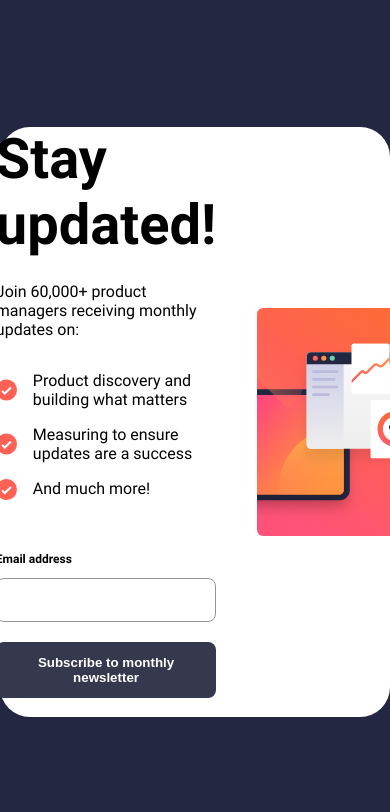
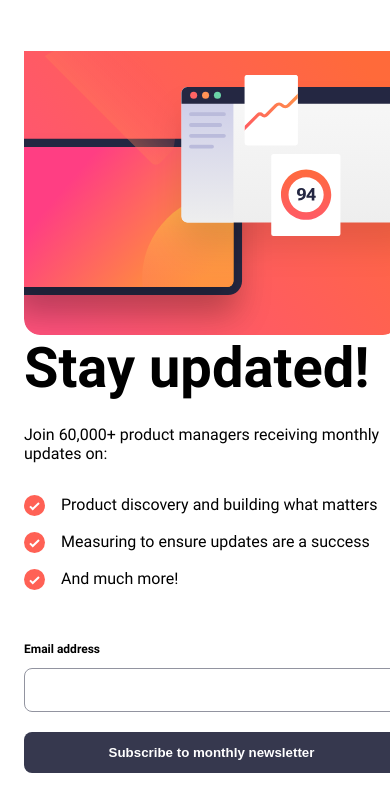
Before and after one commit to 987456987/newsletter-sign-up-react, a React (Vite) app: page / in a window 390 px wide. Shown: the top 812 px of the page. Built offline with nearby package versions, Linux system fonts and the light colour scheme.

Commit message:
started mobile

```diff
--- a/src/App.css
+++ b/src/App.css
@@ -60,7 +60,7 @@ body {
   flex: 1;
   display: grid;
 
-  margin: 0 5%;
+  margin: 0 2em;
 
   max-width: 425px;
 
@@ -74,6 +74,10 @@ body {
   object-fit: contain;
 
   margin-left: 1.5em;
+}
+
+.mobile-img{
+  display: none;
 }
 
 h1{
@@ -127,3 +131,30 @@ button{
 
   font-weight: bold;
 }
+
+@media (max-width: 900px){
+  .form-container{
+    margin: 0;
+  }
+}
+
+@media (max-width: 768px){
+  .desktop-img{
+    display: none;
+  }
+
+  .mobile-img{
+    display: block;
+  }
+
+  .container{
+    max-width: none;
+    max-height: none;
+    min-width: 100vw;
+    min-height: 100vh;
+
+    border-radius: 0;
+
+  }
+
+}
--- a/src/App.jsx
+++ b/src/App.jsx
@@ -10,6 +10,7 @@ export default function App() {
     <div className='App'>
       <div className='container'>
         <div className='form-container'>
+          <img className='mobile-img' src={mobileImg}/>
           <h1>Stay updated!</h1>
           <p style={{ padding: '1.5em 0' }}>Join 60,000+ product managers receiving monthly updates on:</p>
           <ul>
```
